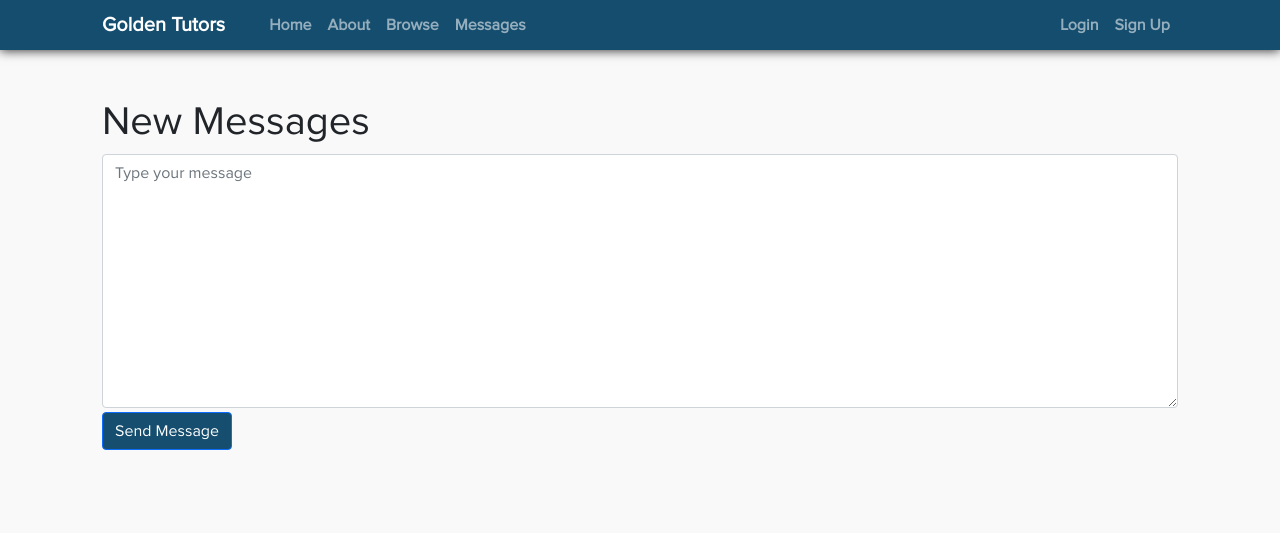
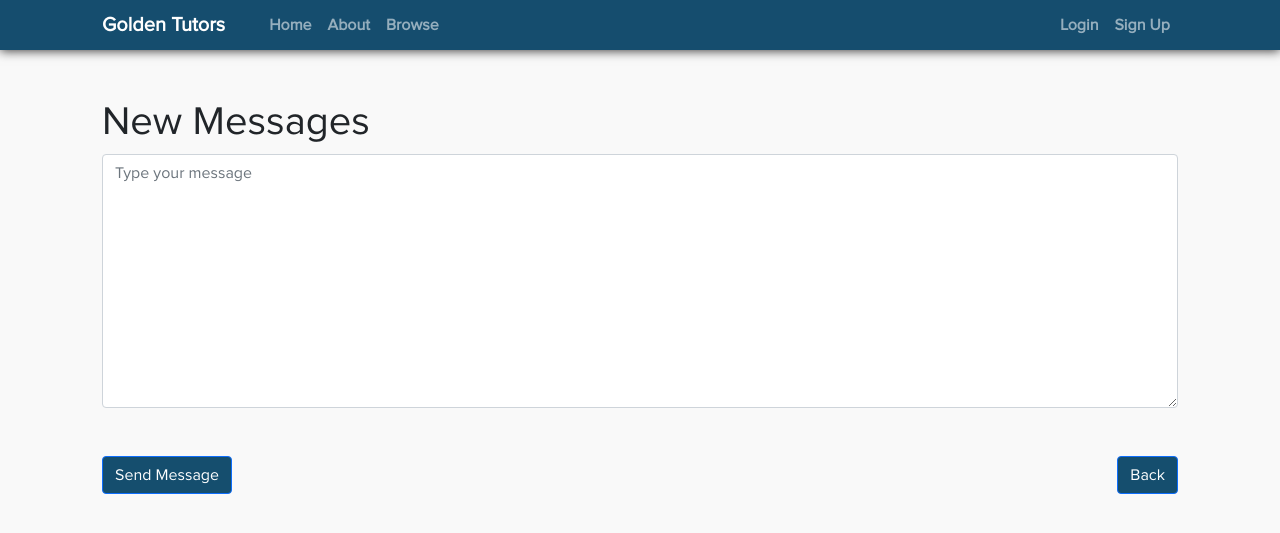
Before and after one commit to Zellineous/csc648-03-fa21-Team02-, a Flask app: page /messages in a window 1280 px wide. Shown: the top 533 px of the page. Run offline with Flask 2, Linux system fonts and the light colour scheme.

Commit message:
Added back button to message page

```diff
--- a/application/templates/home.html
+++ b/application/templates/home.html
@@ -43,9 +43,9 @@
           <li class="nav-item">
             <a class="nav-link" href="/browse">Browse</a>
           </li>
-          <li class="nav-item">
+          <!-- <li class="nav-item">
             <a class="nav-link" href="/message">Messages</a>
-          </li>
+          </li> -->
         </ul>
 
         <ul class="navbar-nav ms-auto">
--- a/application/templates/message.html
+++ b/application/templates/message.html
@@ -32,9 +32,9 @@
 				  <li class="nav-item">
 					<a class="nav-link" href="/browse">Browse</a>
 				  </li>
-				  <li class="nav-item">
+				  <!-- <li class="nav-item">
 					<a class="nav-link" href="/message">Messages</a>
-				  </li>
+				  </li> -->
 				</ul>
 
 				<ul class="navbar-nav ms-auto">
--- a/application/templates/messages.html
+++ b/application/templates/messages.html
@@ -32,9 +32,9 @@
 				  <li class="nav-item">
 					<a class="nav-link" href="/browse">Browse</a>
 				  </li>
-				  <li class="nav-item">
+				  <!-- <li class="nav-item">
 					<a class="nav-link" href="/message">Messages</a>
-				  </li>
+				  </li> -->
 				</ul>
 
 				<ul class="navbar-nav ms-auto">
@@ -58,8 +58,9 @@
                     <textarea class="form-control" placeholder="Type your message" rows="10" name="message" id="message" ></textarea>
                 </div>
                 <div class="messagebtn">
-                    <div class="msgbtnwrapper">
-                        <a href="#" class="btn btn-primary mt-1" style="background-color: #154e6e;">Send Message</a>
+                    <div class="d-flex justify-content-between">
+                        <a href="#" class="btn btn-primary mt-5" style="background-color: #154e6e;">Send Message</a>
+                        <a href="/tutor" class="btn btn-primary mt-5" style="background-color: #154e6e;">Back</a>
                     </div>
                 </div>
             </div>
--- a/application/templates/tutor.html
+++ b/application/templates/tutor.html
@@ -30,7 +30,7 @@
                     </div>
 
                     <!-- message -->
-                    <button type="button" class="btn btn-warning">Message</button>
+                    <a href="messages" class="btn btn-warning">Message</a>
 
                     <div class="personal-info">
                         <h3>Personal Information</h3>
```
